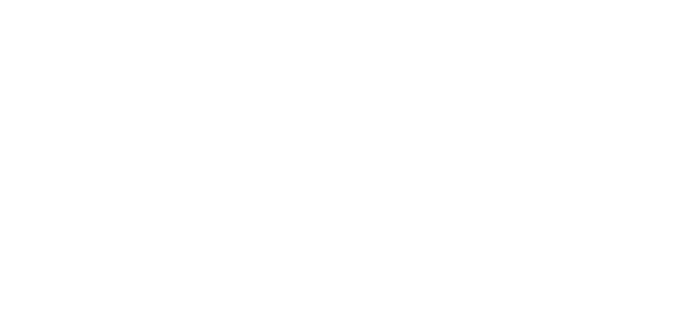
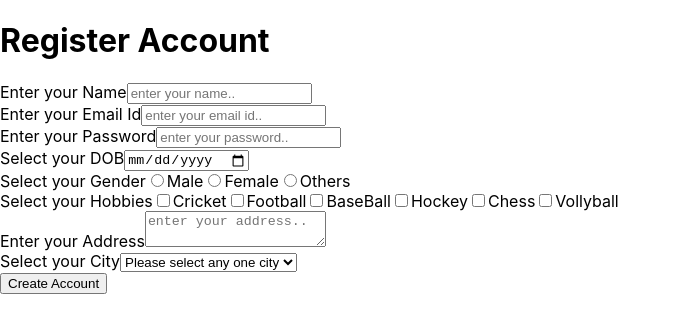
Before and after one commit to karthickvkumar/Jasvir_Training, a React (Create React App) app in the folder learning-react/: page /register in a window 1280 px wide. Before the commit this address had no page. Shown: the top 332 px of the page, without its empty margins (0-681 px from the left). Built offline with nearby package versions, Linux system fonts and the light colour scheme.

Commit message:
register form

```diff
--- a/learning-react/src/App.js
+++ b/learning-react/src/App.js
@@ -13,6 +13,8 @@
 import StarredComponent from "./components/nested components/starred";
 import LoginFormComponent from "./components/nested components/login";
 import UpdateForm from "./components/nested components/update-form";
+
+import RegisterAccount from "./components/register-account";
 
 import "./css/styles.css";
 
@@ -31,6 +33,7 @@
            <Route path="login" element={<LoginFormComponent></LoginFormComponent>}></Route>
            <Route path="update" element={<UpdateForm></UpdateForm>}></Route>
         </Route>
+        <Route path="register" element={<RegisterAccount></RegisterAccount>}></Route>
       </Routes>
     </BrowserRouter>
   );
--- a/learning-react/src/components/nested components/inbox.js
+++ b/learning-react/src/components/nested components/inbox.js
@@ -26,7 +26,7 @@
       .then((success) => {
         console.log(success);
         userList.splice(index, 1);
-        setUserList(previous => (userList));
+        setUserList(() => [...userList]);
       })
       .catch((failure) => {
         console.log(failure);
--- /dev/null
+++ b/learning-react/src/components/register-account.js
@@ -0,0 +1,71 @@
+import React, {useState} from "react";
+
+const RegisterAccount = () =>{
+
+  const [registerForm, setRegisterForm] = useState({});
+
+  const onHandleInput = (event) => {
+    // console.log(event.target.value, event.target.name);
+    setRegisterForm({...registerForm, [event.target.name] : event.target.value});
+  }
+
+  const createAccount = () => {
+    console.log(registerForm)
+  }
+
+  return(
+    <div>
+      <h1>Register Account</h1>
+      <div>
+        <label>Enter your Name</label>
+        <input type="text" placeholder="enter your name.." onChange={onHandleInput} name="name"/>
+      </div>
+      <div>
+        <label>Enter your Email Id</label>
+        <input type="email" placeholder="enter your email id.." onChange={onHandleInput} name="email"/>
+      </div>
+      <div>
+        <label>Enter your Password</label>
+        <input type="password" placeholder="enter your password.." onChange={onHandleInput} name="password"/>
+      </div>
+      <div>
+        <label>Select your DOB</label>
+        <input type="date" onChange={onHandleInput} name="date_of_birth"/>
+      </div>
+      <div>
+        <label>Select your Gender</label>
+        <input type="radio" name="gender" value="male" onChange={onHandleInput}/>Male
+        <input type="radio" name="gender" value="female" onChange={onHandleInput}/>Female
+        <input type="radio" name="gender" value="others" onChange={onHandleInput}/>Others
+      </div>
+      <div>
+        <label>Select your Hobbies</label>
+        <input type="checkbox" onChange={onHandleInput} value="cricket" name="hobbies"/>Cricket
+        <input type="checkbox" onChange={onHandleInput} value="football" name="hobbies"/>Football
+        <input type="checkbox" onChange={onHandleInput} value="baseball"  name="hobbies"/>BaseBall
+        <input type="checkbox" onChange={onHandleInput} value="hockey" name="hobbies"/>Hockey
+        <input type="checkbox" onChange={onHandleInput} value="chess" name="hobbies"/>Chess
+        <input type="checkbox" onChange={onHandleInput} value="vollyball" name="hobbies"/>Vollyball
+      </div>
+      <div>
+        <label>Enter your Address</label>
+        <textarea placeholder="enter your address.." onChange={onHandleInput} name="address"></textarea>
+      </div>
+      <div>
+        <label>Select your City</label>
+        <select defaultValue={""} onChange={onHandleInput} name="city">
+          <option disabled value="">Please select any one city</option>
+          <option>Delhi</option>
+          <option>Mumbai</option>
+          <option>Chennai</option>
+          <option>Banglore</option>
+        </select>
+      </div>
+      <div>
+        <button onClick={() => createAccount()}>Create Account</button>
+      </div>
+    </div>
+  )
+}
+
+export default RegisterAccount;
```
